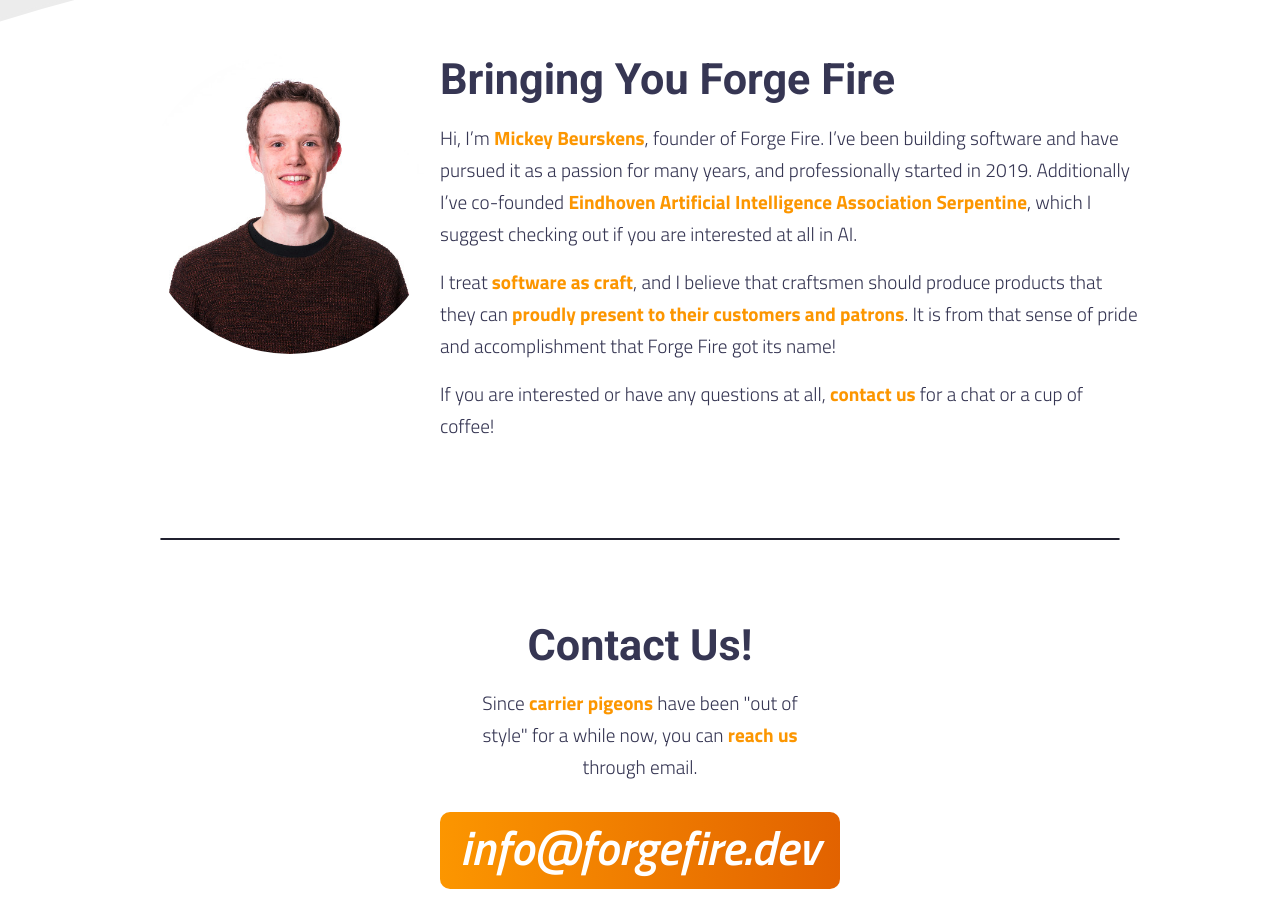
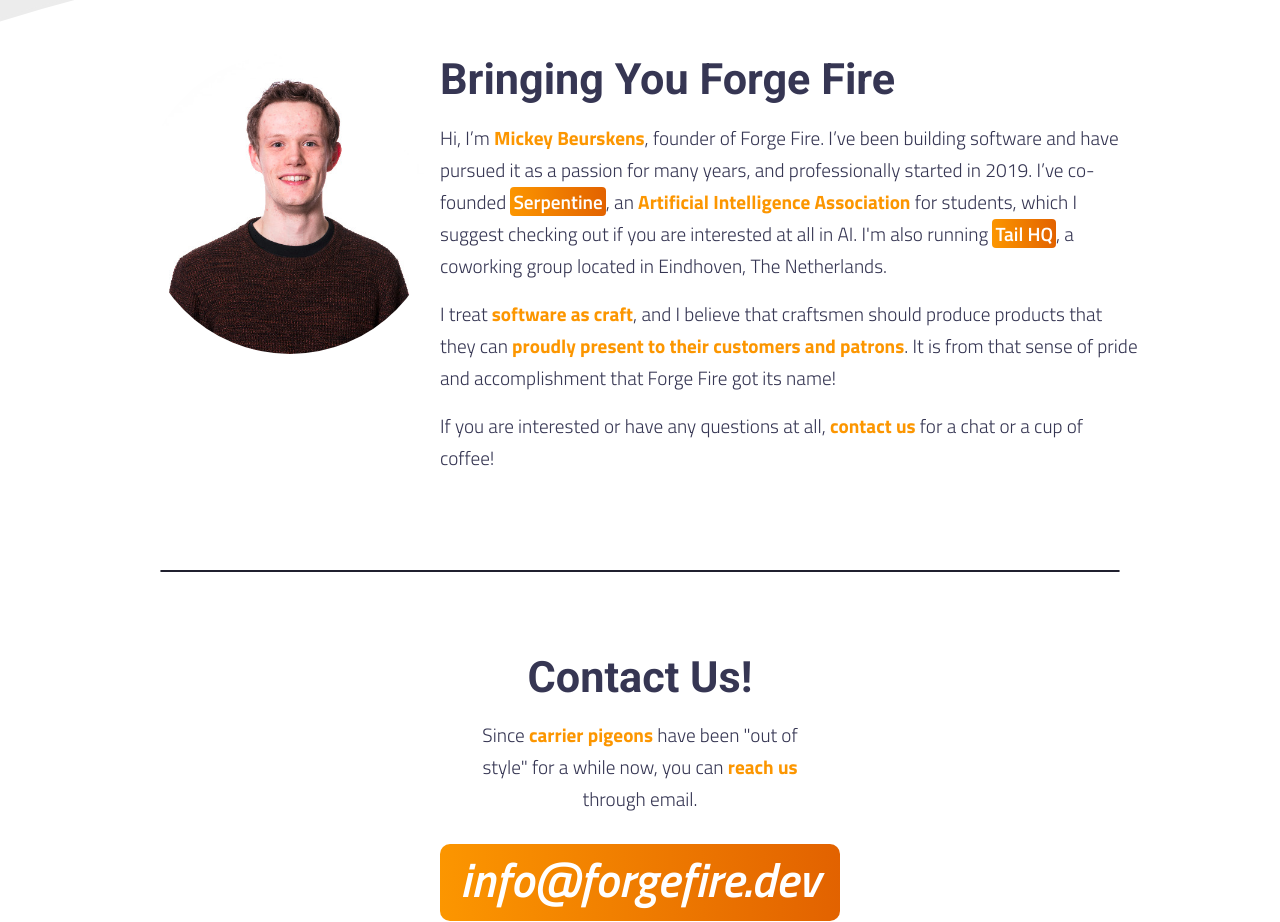
Before and after one commit to mickeybeurskens/forgefire-website, a Next.js app: page / in a window 1280 px wide. Shown: the part 1780-2702 px from the top of the page. Built offline with nearby package versions, Linux system fonts and the light colour scheme.

Commit message:
Add mid text links

```diff
--- a/components/About.js
+++ b/components/About.js
@@ -14,8 +14,8 @@ const About = () => {
         <p className={styles.text}>
           Hi, I’m <span>Mickey Beurskens</span>, founder of Forge Fire.
           I’ve been building software and have pursued it as a passion for many years,
-          and professionally started in 2019. Additionally I’ve co-founded <span>Eindhoven Artificial Intelligence Association Serpentine</span>,
-          which I suggest checking out if you are interested at all in AI.
+          and professionally started in 2019. I’ve co-founded <a href="serpentine.ai" className="gradient_bg"> Serpentine</a>, an <span> Artificial Intelligence Association </span> for students,
+          which I suggest checking out if you are interested at all in AI. I'm also running <a className="gradient_bg">Tail HQ</a>, a coworking group located in Eindhoven, The Netherlands.
         </p>
         <p className={styles.text}>
           I treat <span>software as craft</span>, and I believe that craftsmen should produce products that they
--- a/styles/global.scss
+++ b/styles/global.scss
@@ -71,3 +71,17 @@ body {
   font-weight: bold;
   color: $c-yellow-orange;
 }
+
+.gradient_bg {
+  color: $c-white;
+  background: linear-gradient(87.43deg, $c-yellow-orange 0%,
+    $c-spanish-orange 100%);
+  text-decoration: none;
+  border-radius: 4px;
+  padding: 0 3px;
+}
+
+.gradient_bg:hover {
+  color: $c-yellow-orange;
+  background: $c-white;
+}
```
